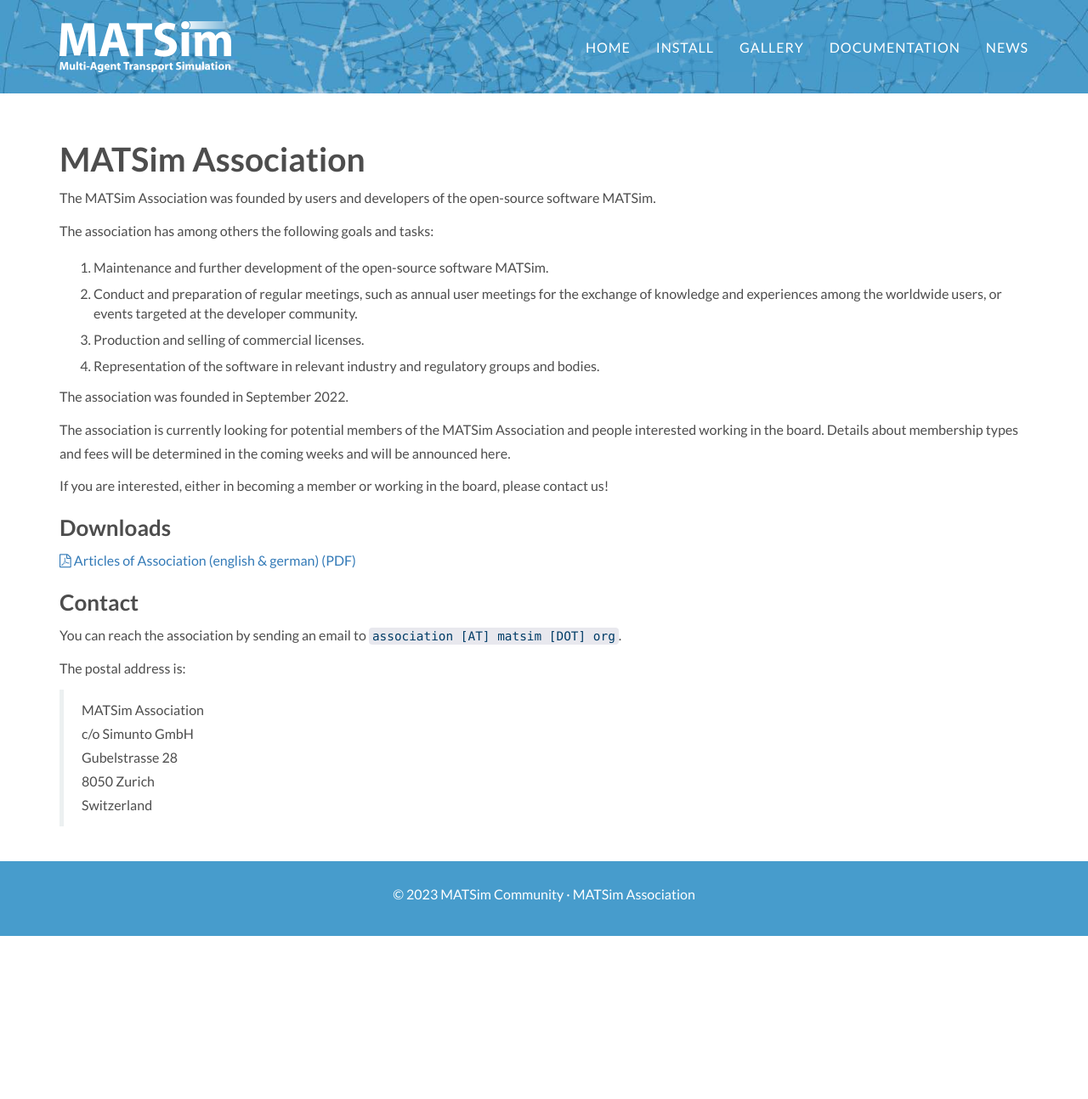
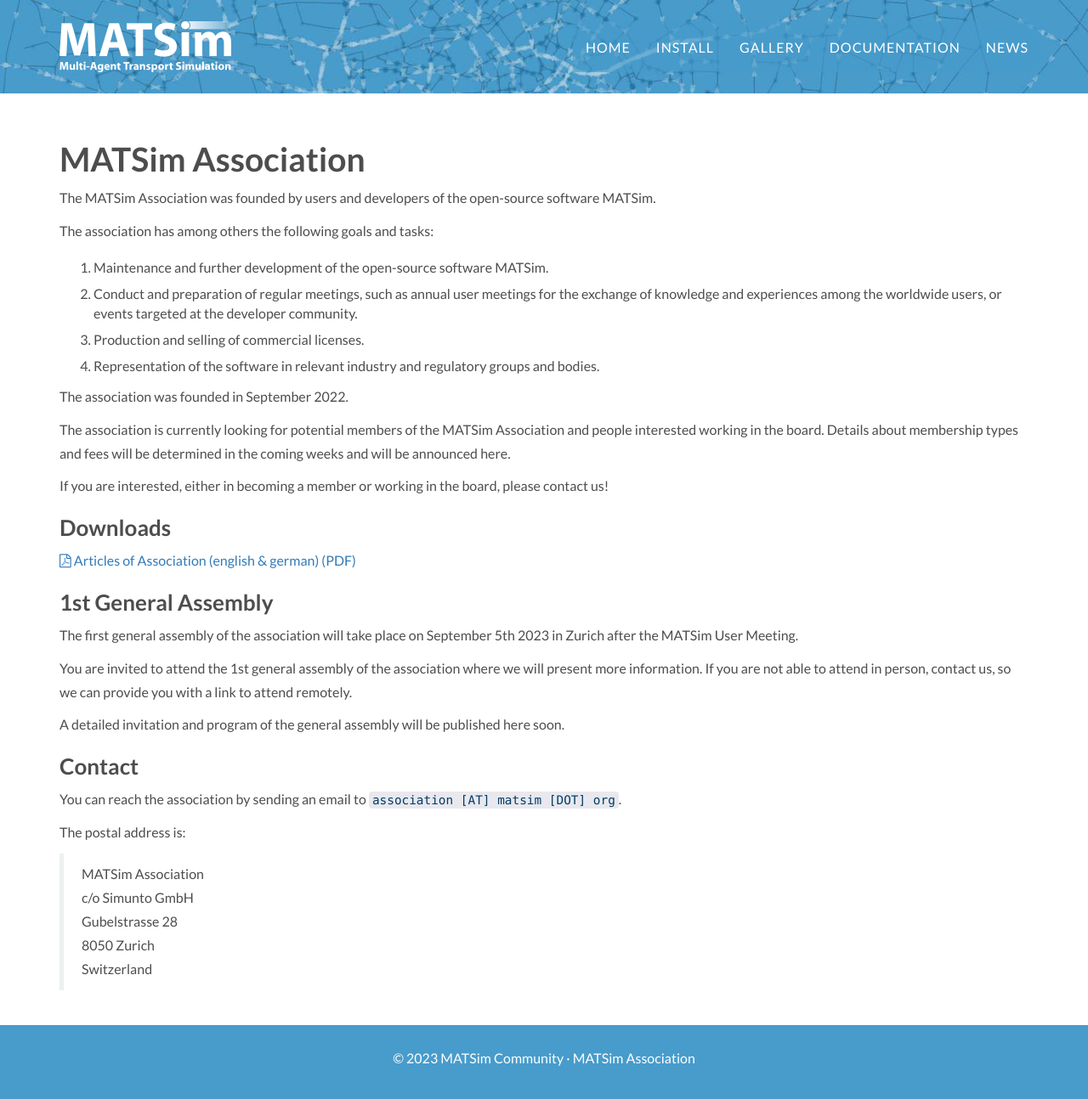
Before and after one commit to matsim-org/jekyll-website, a Jekyll site: the page built from association/index.md, in a window 1280 px wide and 1295 px high. Shown: the whole window at 85% size. Built offline with Jekyll 4.4.1, drawn with Linux system fonts in a browser that asks for light colours; some web fonts are replaced.

Commit message:
update matsim association

```diff
--- a/association/index.md
+++ b/association/index.md
@@ -28,6 +28,17 @@
 
 <a href="/association/docs/2022_Statuten_bilingual.pdf"><i class="fa fa-file-pdf-o"></i> Articles of Association (english & german) (PDF)</a>
 
+### 1st General Assembly
+
+The first general assembly of the association will take place on September 5th 2023 in Zurich after the MATSim User Meeting.
+
+You are invited to attend the 1st general assembly of the association where we will present more information.
+If you are not able to attend in person, contact us, so we can provide you with a link to attend remotely.
+
+A detailed invitation and program of the general assembly will be published here soon.
+
+
+
 ### Contact
 
 You can reach the association by sending an email to `association [AT] matsim [DOT] org`.
```
Also changed, not shown: _conferences/user_meeting_2023.md (+4 -0 lines), 2 other files.
